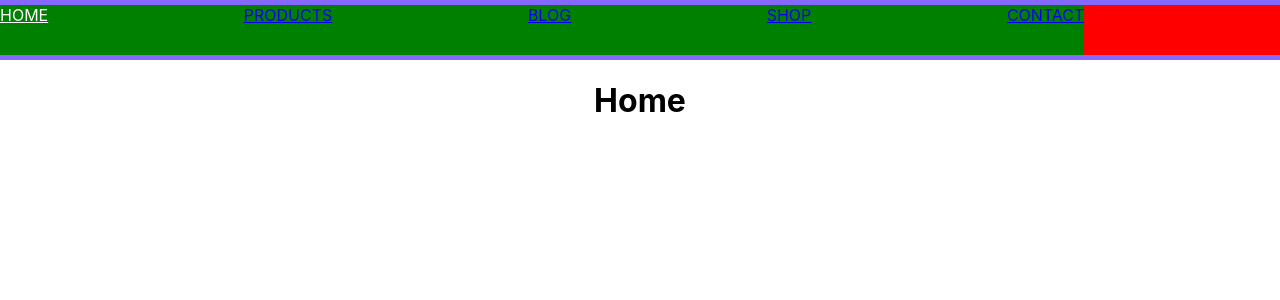
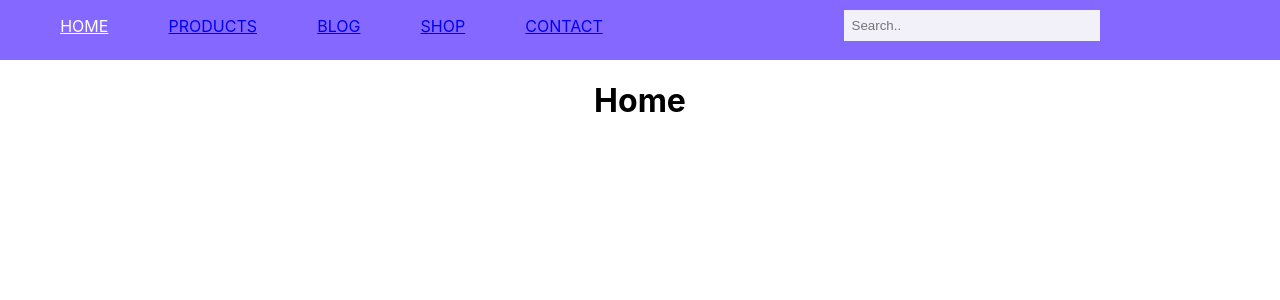
Before and after one commit to koenwisse/front-webshop, a React (Create React App) app: page / in a window 1280 px wide. Shown: the top 300 px of the page. Built offline with nearby package versions, Linux system fonts and the light colour scheme.

Commit message:
NavBar styles+search bar

```diff
--- a/src/components/NavBar/index.js
+++ b/src/components/NavBar/index.js
@@ -1,13 +1,25 @@
 import React from "react";
 import "./styles.css";
 import NavBarItem from "./NavBarItem";
-import Nav from "react-bootstrap/Nav";
-import Navbar from "react-bootstrap/Navbar";
+// import Nav from "react-bootstrap/Nav";
+// import Navbar from "react-bootstrap/Navbar";
 
 export default function NavBar() {
   return (
     <div className="container">
-      <div className="input-container"></div>
+      <div className="input-container">
+        <input
+          type="text"
+          placeholder="Search.."
+          style={{
+            width: "15rem",
+            background: "#F2F1F9",
+            border: "none",
+            padding: "0.5rem",
+            marginTop: "0.6rem",
+          }}
+        />
+      </div>
       <div className="link-container">
         <NavBarItem path="/" linkText="HOME"></NavBarItem>
         <NavBarItem path="/products" linkText="PRODUCTS"></NavBarItem>
--- a/src/components/NavBar/styles.css
+++ b/src/components/NavBar/styles.css
@@ -9,24 +9,19 @@
 }
 
 .link-container {
-  background-color: green;
-  margin-top: 5px;
-  margin-bottom: 5px;
-  margin-left: auto;
-  margin-right: auto;
+  margin-top: 1rem;
+  margin-bottom: 2rem;
+  /* margin-left: auto;
+  margin-right: auto; */
   max-width: 10;
 
   display: flex;
   order: 1;
-  flex-grow: 4;
-  justify-content: space-between;
+  flex-grow: 1;
+  justify-content: space-evenly;
 }
 
 .input-container {
-  background-color: red;
-  margin-top: 5px;
-  margin-bottom: 5px;
   order: 2;
   flex-grow: 1;
-  justify-content: flex-end;
 }
```
